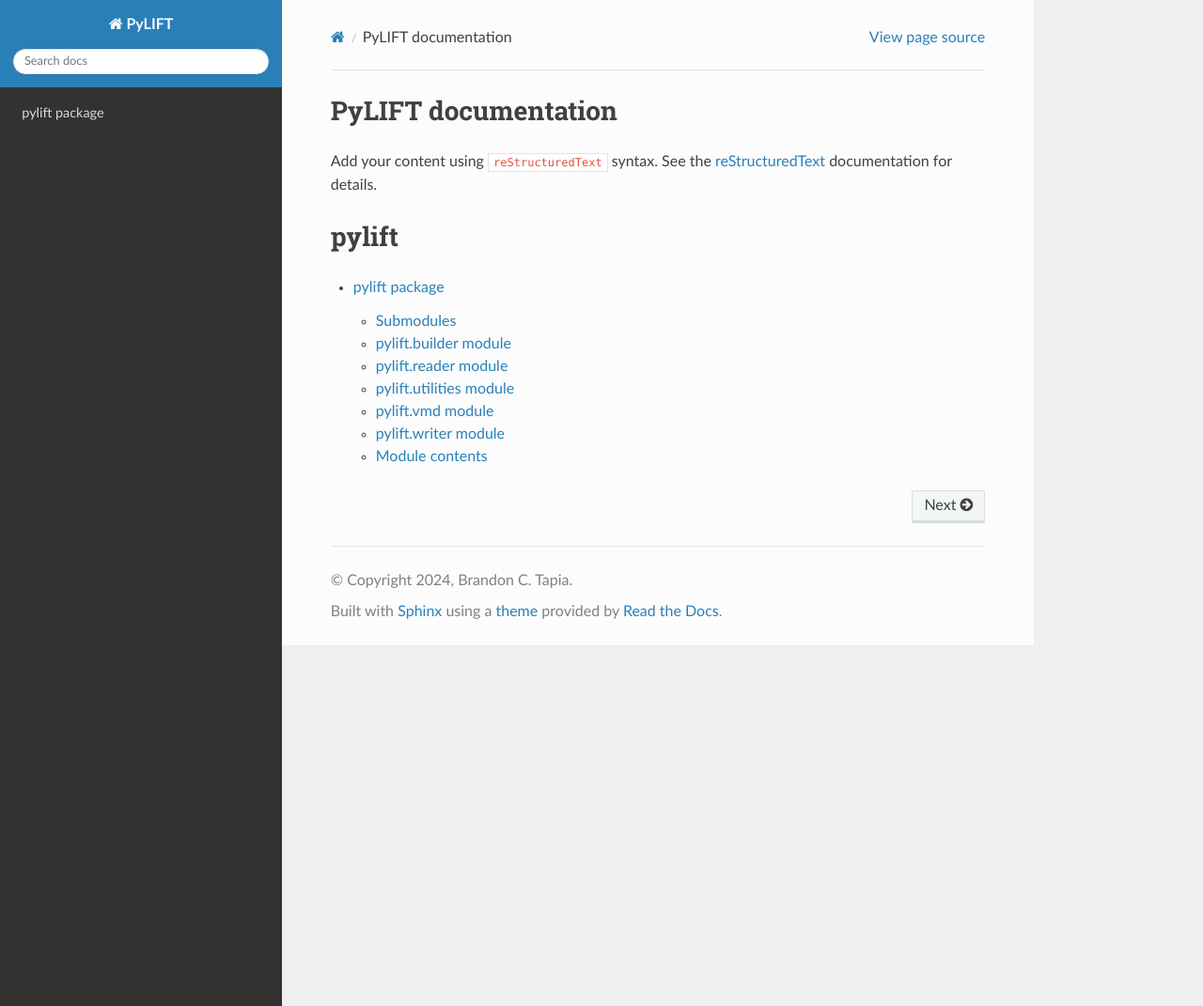
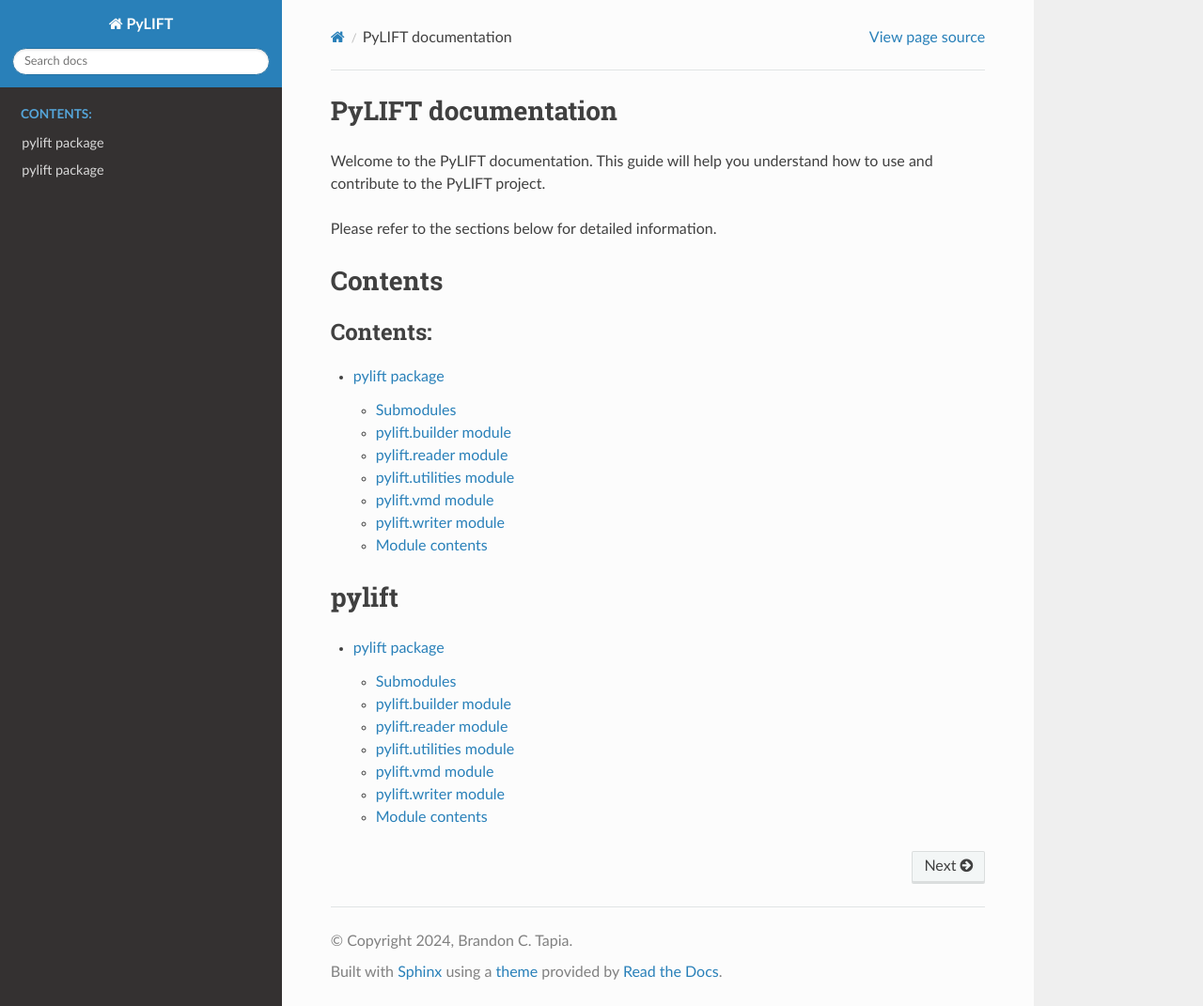
Before and after one commit to bctapia/PyLIFT, a Sphinx documentation site: the page built from docs/index.rst, in a window 1280 px wide and 1071 px high. Shown: the whole window at 94% size. Built offline with Sphinx 7.4.7 and the Read the Docs theme 2.0.0, drawn with Linux system fonts in a browser that asks for light colours.

Commit message:
Update .readthedocs.yaml

```diff
--- a/docs/conf.py
+++ b/docs/conf.py
@@ -28,8 +28,11 @@ release = '0.0.1'
 extensions = [
     'sphinx.ext.napoleon',
     'sphinx.ext.viewcode',
-    'sphinx_rtd_theme'
+    'sphinx_rtd_theme',
+    'autoapi.extension'
 ]
+
+autoapi_dirs = [os.path.join(os.path.abspath('..'), 'pylift')]
 
 # Add any paths that contain templates here, relative to this directory.
 templates_path = ['_templates']
--- a/docs/index.rst
+++ b/docs/index.rst
@@ -6,9 +6,18 @@
 PyLIFT documentation
 ====================
 
-Add your content using ``reStructuredText`` syntax. See the
-`reStructuredText <https://www.sphinx-doc.org/en/master/usage/restructuredtext/index.html>`_
-documentation for details.
+Welcome to the PyLIFT documentation. This guide will help you understand how to use and contribute to the PyLIFT project.
+
+Please refer to the sections below for detailed information.
+
+Contents
+========
+
+.. toctree::
+   :maxdepth: 4
+   :caption: Contents:
+
+   pylift
 
 
 pylift
--- a/docs/requirements.txt
+++ b/docs/requirements.txt
@@ -1 +1,3 @@
+sphinx
 sphinx-autoapi
+sphinx_rtd_theme
```
Also changed, not shown: .readthedocs.yaml.
